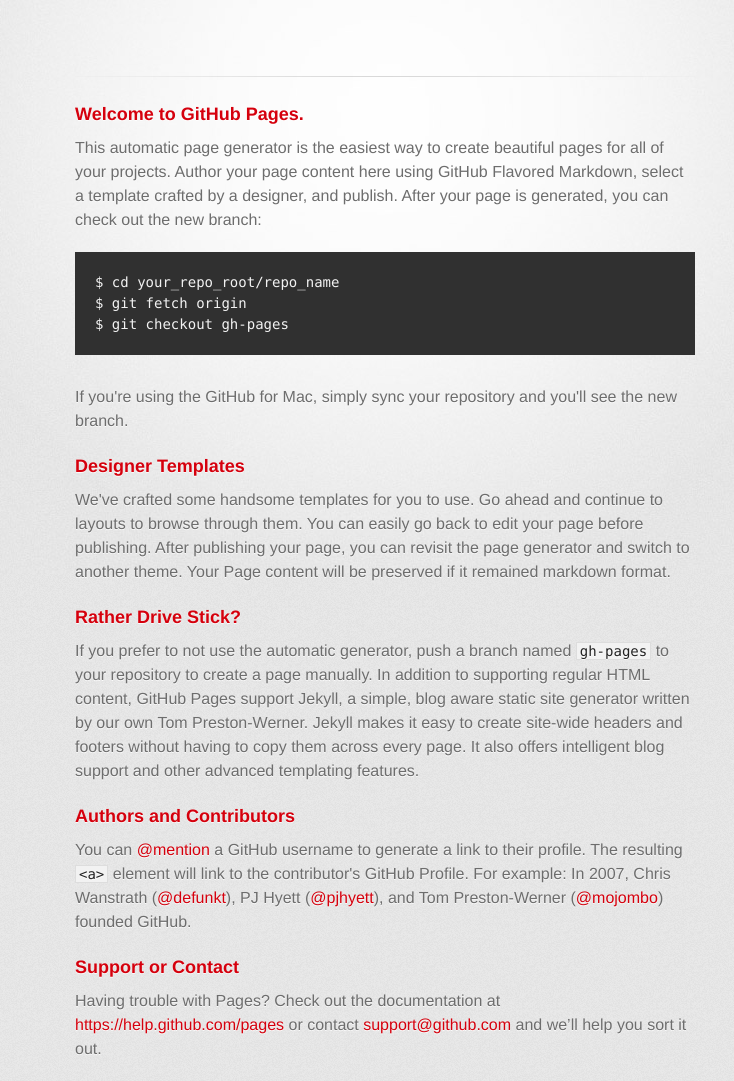
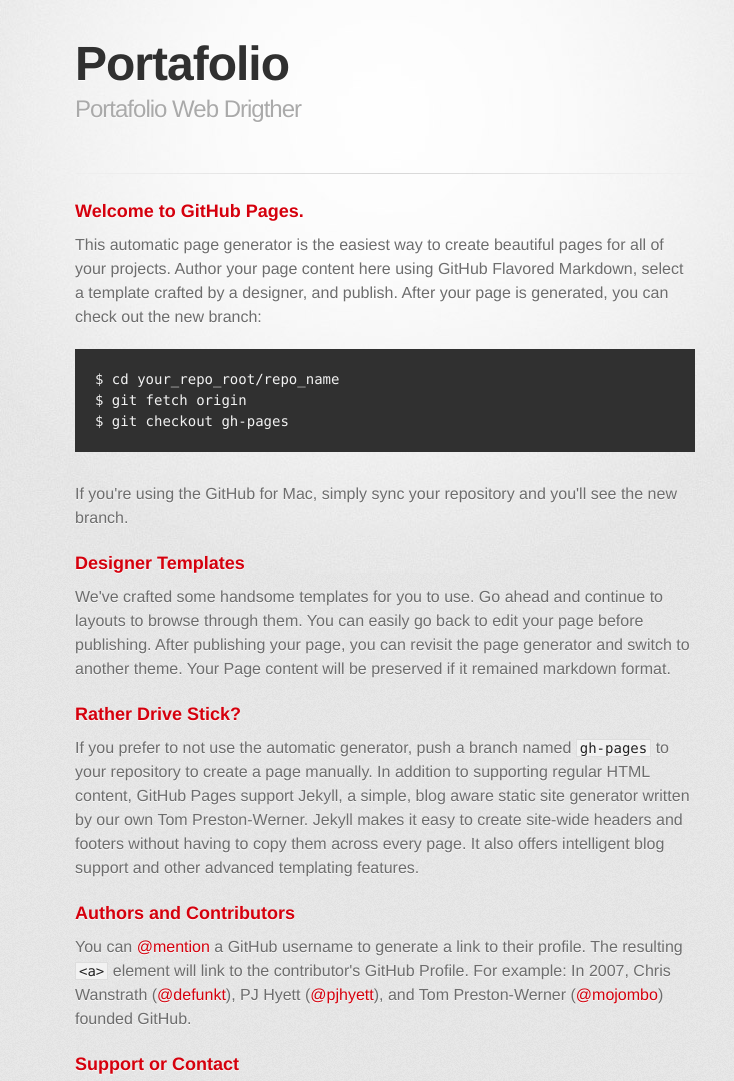
Before and after one commit to CamalR/Portafolio, a plain HTML site: page index.html in a window 1280 px wide. Shown: the top 1081 px of the page, without its empty margins (255-989 px from the left). Drawn offline with Linux system fonts and the light colour scheme; a web font is replaced by a local one.

Commit message:
Revert "quitar 1 title"
This reverts commit 2e5d9176c9d1057ddfcdb700218fba41eae1fde0.

```diff
--- a/index.html
+++ b/index.html
@@ -18,6 +18,8 @@
       <div class="inner">
 
         <header>
+          <h1>Portafolio</h1>
+          <h2>Portafolio Web Drigther</h2>
         </header>
 
         <hr>
```
